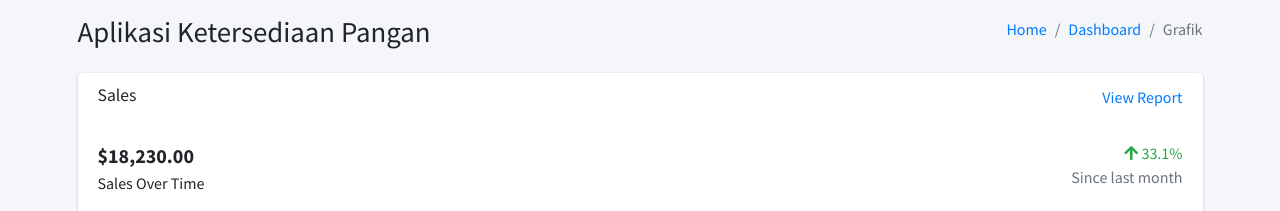
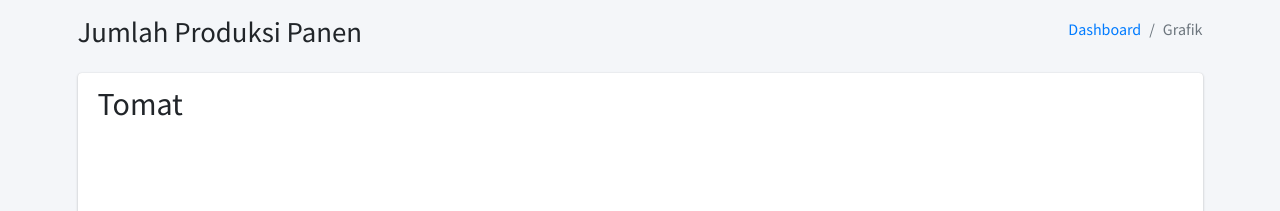
Before and after one commit to riskarispianti/sikp, a CodeIgniter 4 app: template app/Views/pangan/grafik.php in a window 1280 px wide. Shown: the part 57-268 px from the top of the page. Run offline with PHP 8.4 and a stand-in for CodeIgniter, Linux system fonts and the light colour scheme; the template is opened without the code that fills it, so the values that code supplies are empty; a map, chart or similar area stays blank; some libraries are stand-ins or nearby versions.

Commit message:
mengganti judul pada grafik pangan

```diff
--- a/app/Views/pangan/grafik.php
+++ b/app/Views/pangan/grafik.php
@@ -9,12 +9,11 @@
     <div class="container">
       <div class="row mb-2">
         <div class="col-sm-6">
-          <h1 class="m-0"> Aplikasi Ketersediaan Pangan</small></h1>
+          <h1 class="m-0">Jumlah Produksi Panen</small></h1>
         </div><!-- /.col -->
         <div class="col-sm-6">
           <ol class="breadcrumb float-sm-right">
-            <li class="breadcrumb-item"><a href="#">Home</a></li>
-            <li class="breadcrumb-item"><a href="#">Dashboard</a></li>
+            <li class="breadcrumb-item"><a href="/dashboard">Dashboard</a></li>
             <li class="breadcrumb-item active">Grafik</li>
           </ol>
         </div><!-- /.col -->
@@ -31,52 +30,30 @@
           <div class="card">
             <div class="card-header border-0">
               <div class="d-flex justify-content-between">
-                <h3 class="card-title">Sales</h3>
-                <a href="javascript:void(0);">View Report</a>
+                <h2>Tomat</h2>
               </div>
             </div>
             <div class="card-body">
-              <div class="d-flex">
-                <p class="d-flex flex-column">
-                  <span class="text-bold text-lg">$18,230.00</span>
-                  <span>Sales Over Time</span>
-                </p>
-                <p class="ml-auto d-flex flex-column text-right">
-                  <span class="text-success">
-                    <i class="fas fa-arrow-up"></i> 33.1%
-                  </span>
-                  <span class="text-muted">Since last month</span>
-                </p>
+              <div class="position-relative mb-4">
+                <canvas id="sales-chart" height="500"></canvas>
               </div>
-              <!-- /.d-flex -->
-
-              <div class="position-relative mb-4">
-                <canvas id="sales-chart" height="200"></canvas>
-              </div>
-
               <div class="d-flex flex-row justify-content-end">
                 <span class="mr-2">
                   <i class="fas fa-square text-primary"></i> This year
                 </span>
-
                 <span>
                   <i class="fas fa-square text-gray"></i> Last year
                 </span>
               </div>
             </div>
           </div>
-          <!-- /.card -->
-
-
         </div>
         <!-- /.col-md-6 -->
       </div>
       <!-- /.row -->
     </div>
-    <!-- /.container-fluid -->
   </div>
   <!-- /.content -->
-
 </div>
 
 <?= $this->endSection(); ?>
```
